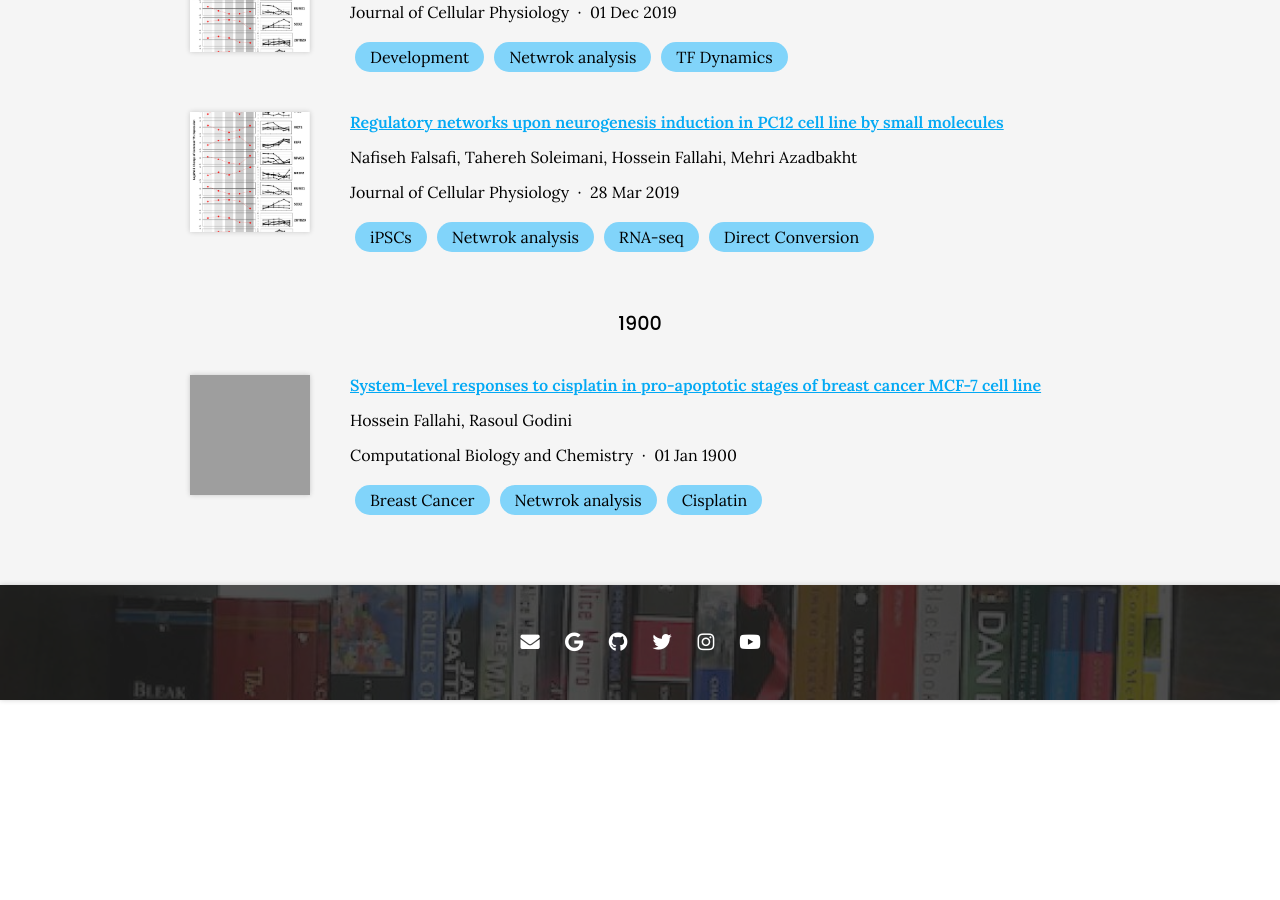
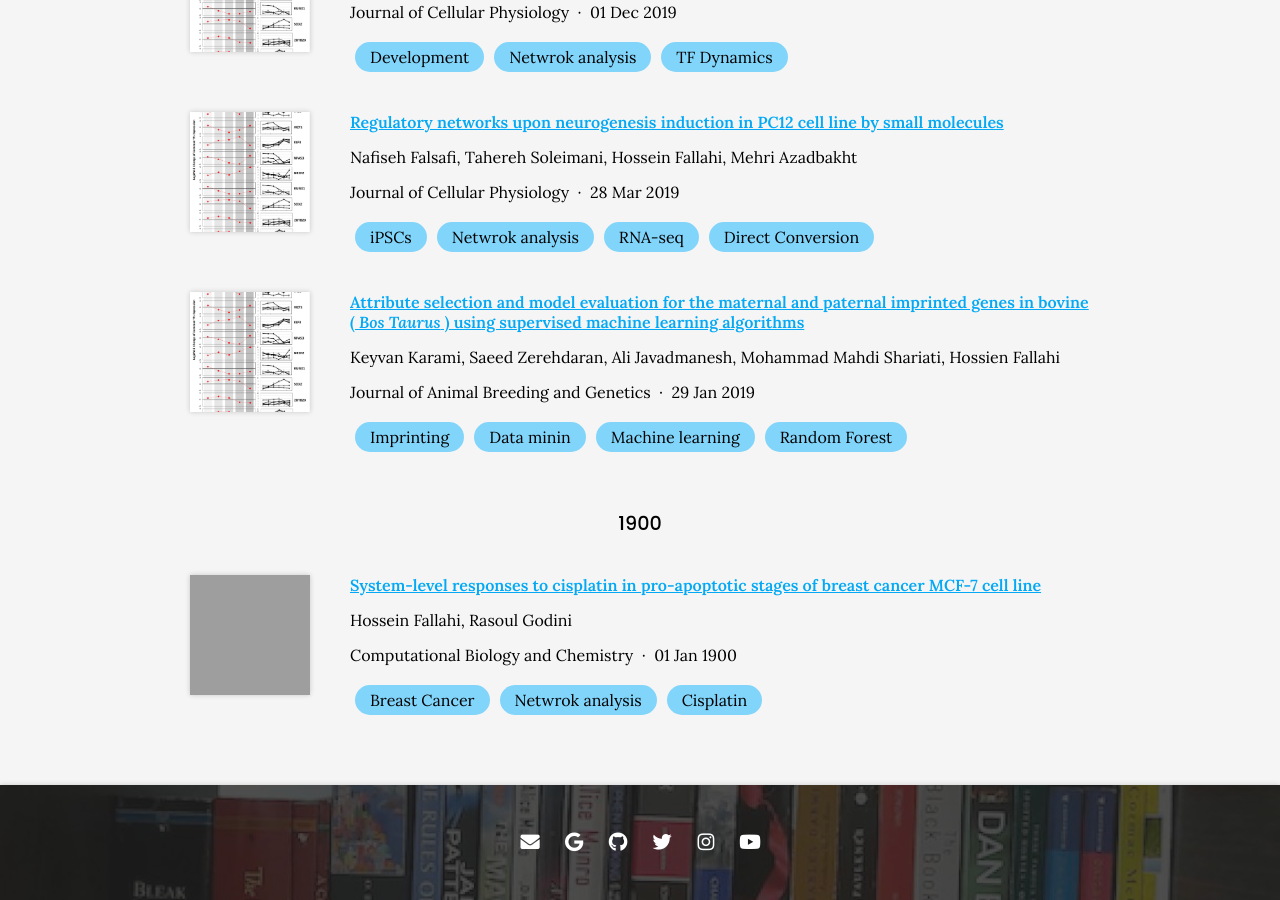
Before and after one commit to Hossein-Fallahi/Fallahi-Bioinformatics-Lab, a Jekyll site: the page built from research/index.md, in a window 1280 px wide and 900 px high, scrolled down 854 px. Built offline with Jekyll 4.4.1, drawn with Linux system fonts in a browser that asks for light colours; nearby versions of some CDN libraries; before the commit the page ends 1554 px from its top, so only the background shows below that; grey boxes are pictures that could not be loaded.

Commit message:
Generate citations

```diff
--- a/_data/citations.yaml
+++ b/_data/citations.yaml
@@ -47,3 +47,21 @@
     link: https://onlinelibrary.wiley.com/doi/abs/10.1002/jcp.28520
   tags:
   - iPSCs, Netwrok analysis, RNA-seq, Direct Conversion
+- id: doi:10.1111/jbg.12379
+  title: Attribute selection and model evaluation for the maternal and paternal imprinted
+    genes in bovine ( <i>Bos Taurus</i> ) using supervised machine learning algorithms
+  authors:
+  - Keyvan Karami
+  - Saeed Zerehdaran
+  - Ali Javadmanesh
+  - Mohammad Mahdi Shariati
+  - Hossien Fallahi
+  publisher: Journal of Animal Breeding and Genetics
+  date: '2019-01-29'
+  link: https://doi.org/ghqg2h
+  image: https://raw.githubusercontent.com/Hossein-Fallahi/Fallahi-Bioinformatics-Lab/main/images/Fig%204.jpg
+  extra-links:
+  - type: website
+    link: https://onlinelibrary.wiley.com/doi/abs/10.1111/jbg.12379
+  tags:
+  - Imprinting, Data minin, Machine learning, Random Forest
```
